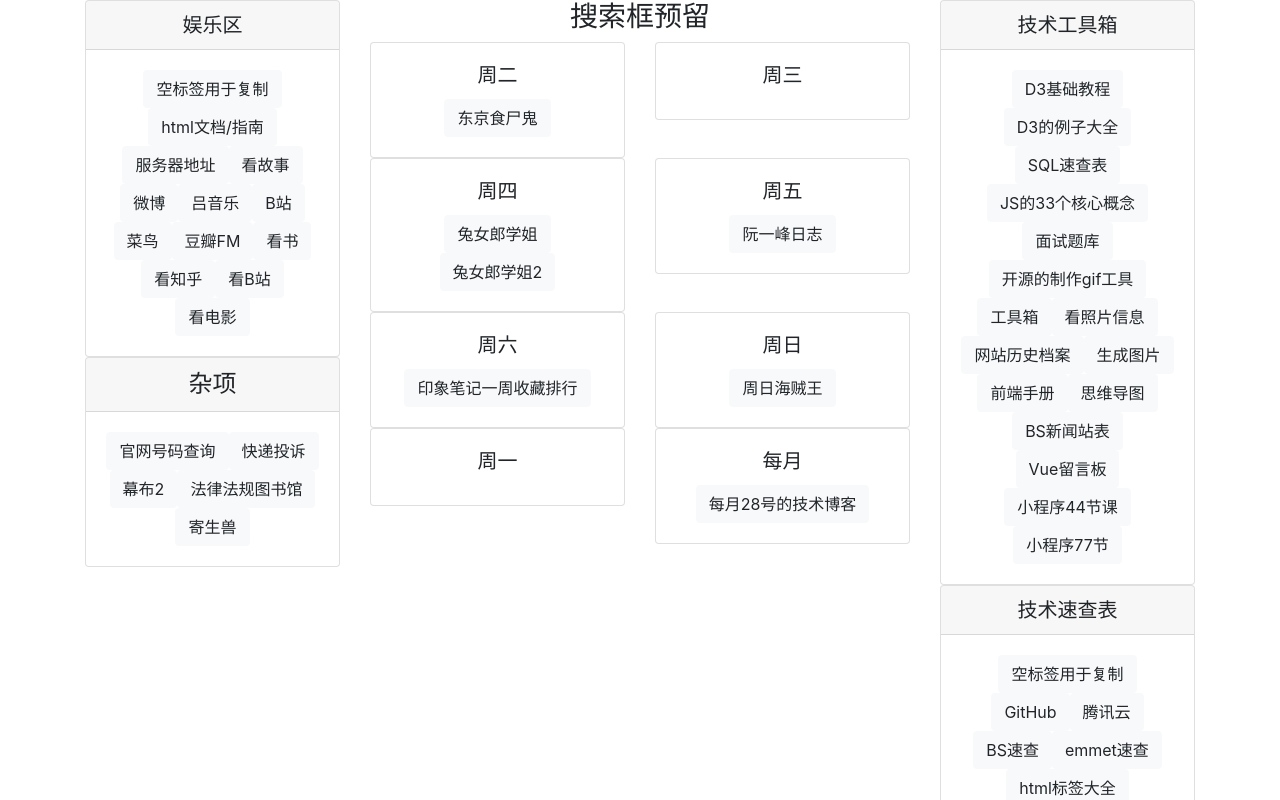
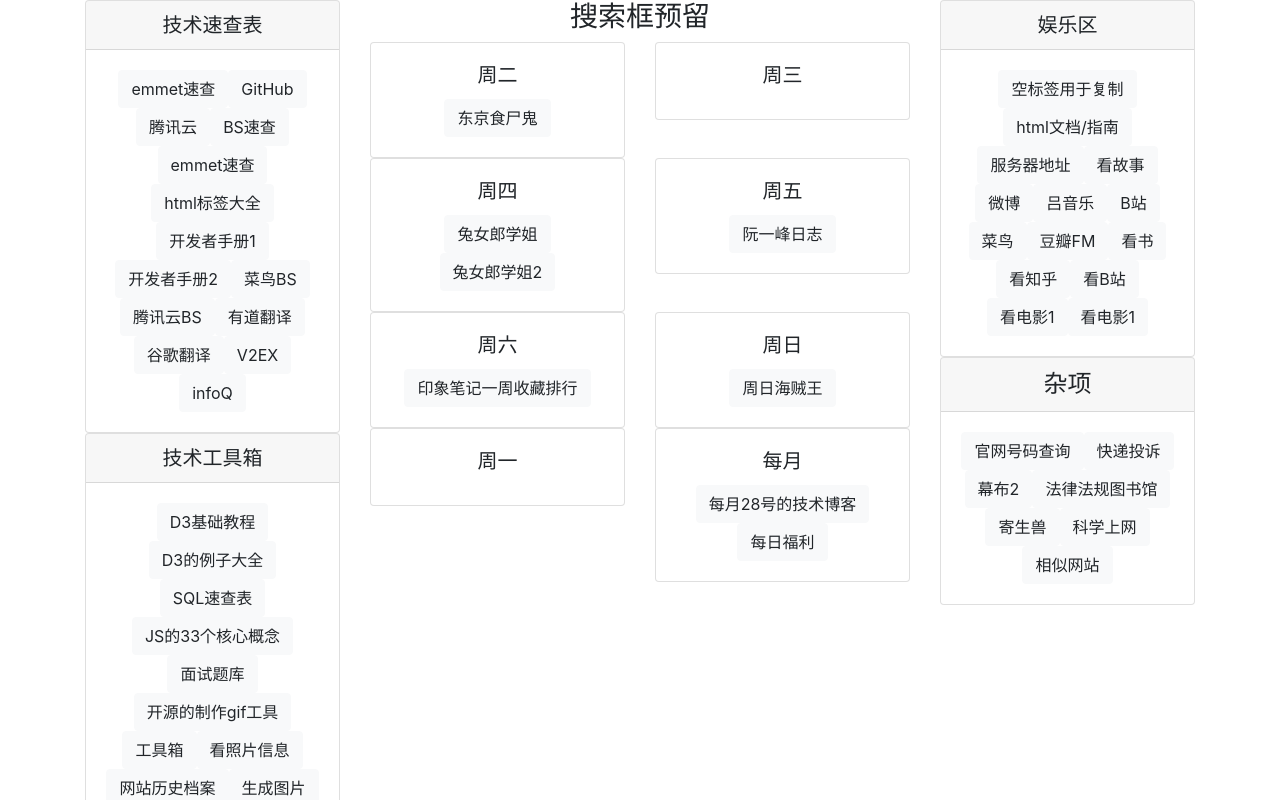
Before and after one commit to wang464/vue-1110, a Vue app: page / in a window 1280 px wide. Shown: the top 800 px of the page. Built offline with nearby package versions, Linux system fonts and the light colour scheme; the HTML template or start-up script is replaced by a standard one.

Commit message:
更新一下

```diff
--- a/babel.config.js
+++ b/babel.config.js
@@ -1,5 +1,9 @@
 module.exports = {
   presets: [
     '@vue/app'
-  ]
+  ],
+  // 部署
+  // baseUrl: process.env.NODE_ENV === 'production'
+  //   ? '/my-project/'
+  //   : '/'
 }
--- a/src/App.vue
+++ b/src/App.vue
@@ -3,13 +3,13 @@
     <div class="container">
     <div class="row">
       <aside class="col-xl-3">
-        <yule></yule>
-        <zaxiang></zaxiang>
+        <sucha></sucha>
+        <jishu></jishu>
       </aside>
       <asideCenter></asideCenter>
       <aside class="col-xl-3">
-        <jishu></jishu>
-        <sucha></sucha>
+        <yule></yule>
+        <zaxiang></zaxiang>
       </aside>
     </div>
     </div>
--- a/src/components/asideCenter.vue
+++ b/src/components/asideCenter.vue
@@ -72,6 +72,7 @@
               <div class="card-body">
               <h5 class="card-title">每月</h5>
                 <a class="btn btn-light" target="_blank" href="https://hellogithub.com/">每月28号的技术博客</a>
+                <a class="btn btn-light" target="_blank" href="https://meirifuli8.zone/">每日福利</a>
               </div>
             </div>
           </div>
--- a/src/components/sucha.vue
+++ b/src/components/sucha.vue
@@ -2,7 +2,7 @@
     <div class="card text-center">
           <h5 class="card-header">技术速查表</h5>
           <div class="card-body">
-            <a class="btn btn-light" target="_blank" href="#">空标签用于复制</a>
+            <a class="btn btn-light" target="_blank" href="https://wang464.coding.me/index/src/temporary/emmet/emmet.html" title="原网页https://docs.emmet.io/cheat-sheet/">emmet速查</a>
             <a class="btn btn-light" target="_blank" href="https://github.com/wang464" >GitHub</a>
             <a class="btn btn-light" target="_blank" href="https://dev.tencent.com/u/wang464/p/index">腾讯云</a>
             <a class="btn btn-light" href="https://hackerthemes.com/bootstrap-cheatsheet/">BS速查</a>
@@ -15,6 +15,7 @@
             <a class="btn btn-light" target="_blank" href="http://fanyi.youdao.com/" >有道翻译</a>
             <a class="btn btn-light" target="_blank" href="https://translate.google.cn/" >谷歌翻译</a>
             <a class="btn btn-light" target="_blank" href="https://www.v2ex.com">V2EX</a>
+            <a class="btn btn-light" target="_blank" href="https://infoq.cn/">infoQ</a>
           </div>
     </div>
 </template>
--- a/src/components/yule.vue
+++ b/src/components/yule.vue
@@ -10,12 +10,12 @@
             <a class="btn btn-light" target="_blank" href="https://music.163.com/#/user/home?id=112994032">吕音乐</a>
             <a class="btn btn-light" target="_blank" href="http://bilibili.com/">B站</a>
             <a class="btn btn-light" target="_blank" href="https://www.runoob.com/">菜鸟</a>
-
             <a class="btn btn-light" target="_blank" href="https://douban.fm/">豆瓣FM</a>
             <a class="btn btn-light" target="_blank" href="http://readfree.me/">看书</a>
             <a class="btn btn-light" target="_blank" href="http://www.zhihufans.com/">看知乎</a>
             <a class="btn btn-light" target="_blank" href="https://www.kanbilibili.com/">看B站</a>
-            <a class="btn btn-light" target="_blank" href="http://fritoday.com/">看电影</a>
+            <a class="btn btn-light" target="_blank" href="http://www.acatvideo.com/c/">看电影1</a>
+            <a class="btn btn-light" target="_blank" href="http://www.03pj.tv/">看电影1</a>
         </div>
     </div>
 </template>
--- a/src/components/zaxiang.vue
+++ b/src/components/zaxiang.vue
@@ -7,6 +7,8 @@
             <a class="btn btn-light" href="https://workflowy.com/" title="国外的幕布">幕布2</a>
             <a class="btn btn-light" href="http://www.law-lib.com/law/lawml.asp" title="法律法规的条款和位置信息">法律法规图书馆</a>
             <a class="btn btn-light" href="http://8maple.ru/87329/" title="寄生兽,一共24集.不过我已经看完了.不知道放在哪里">寄生兽</a>
+            <a class="btn btn-light" href="http://so.jutuit.com/yy.html">科学上网</a>
+            <a class="btn btn-light" href="https://www.similarsitesearch.com/cn/">相似网站</a>
         </div>
     </div>
 </template>
```
